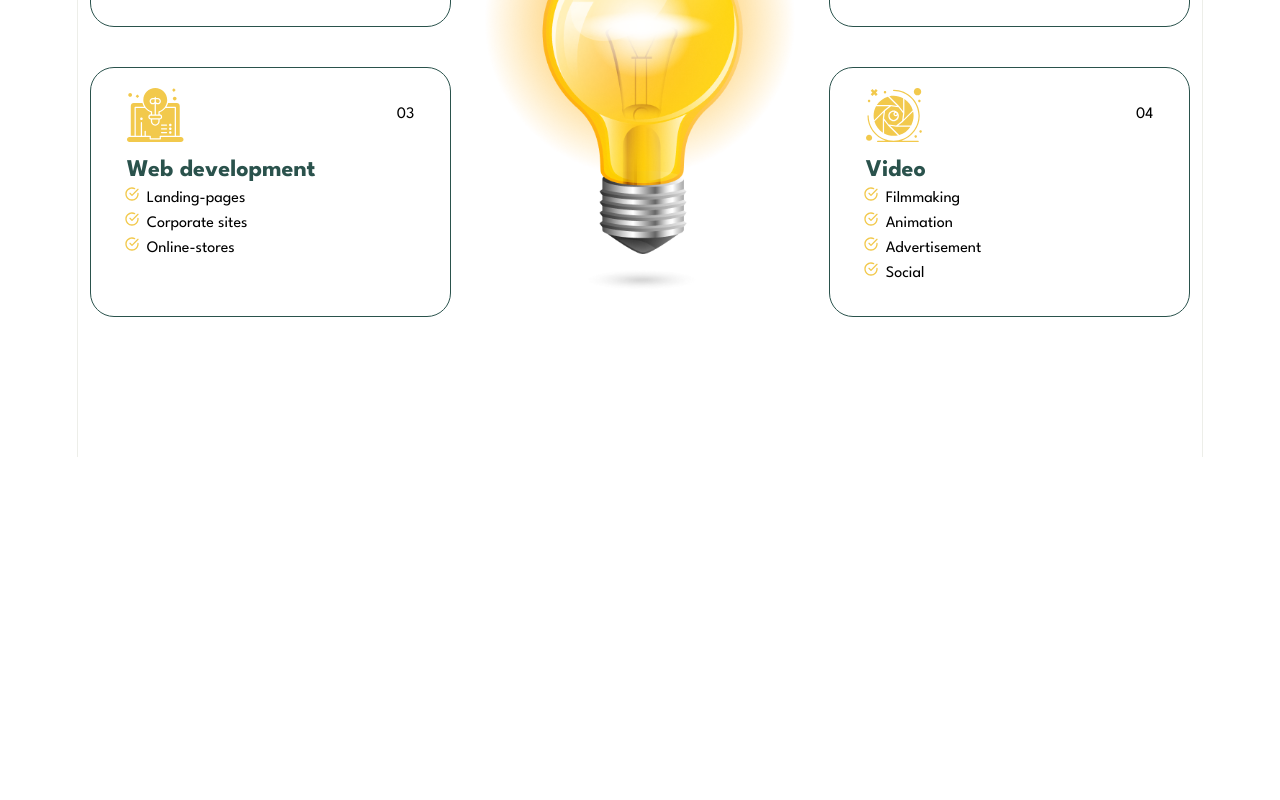
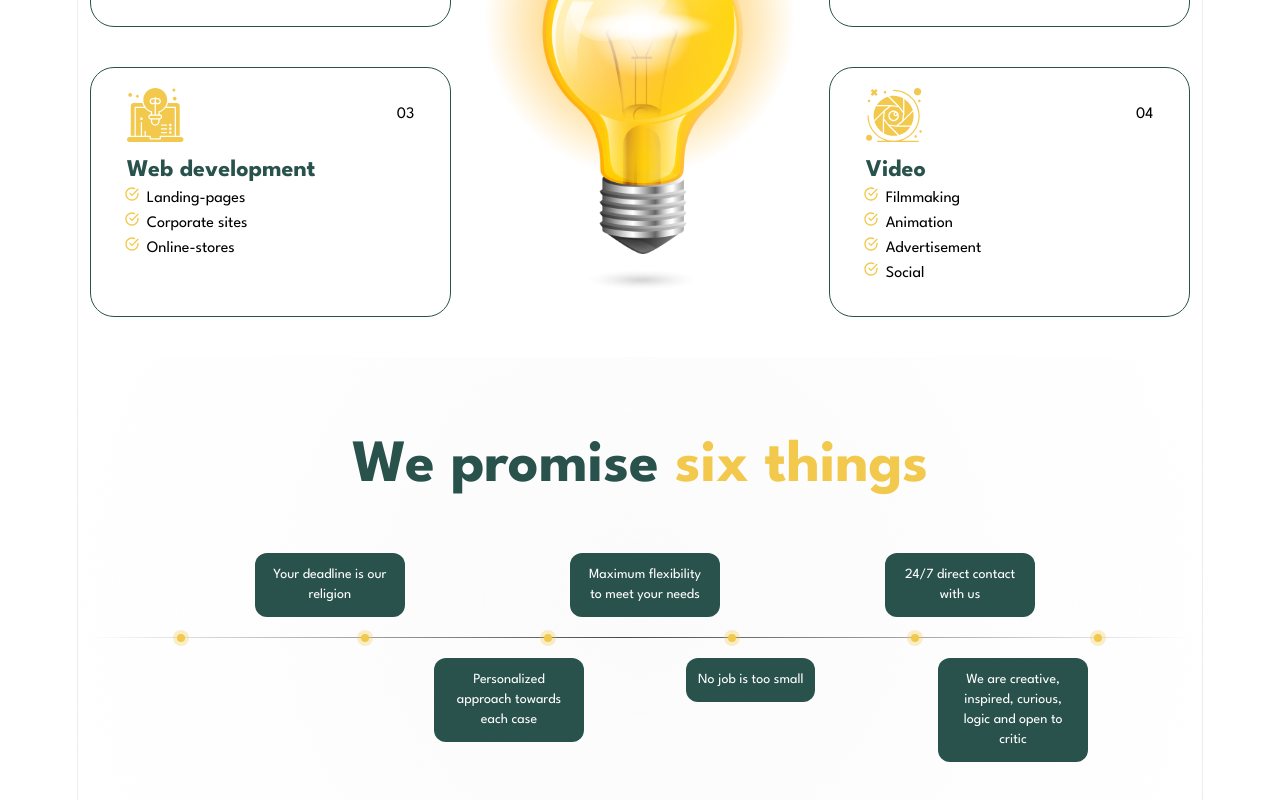
Before and after one commit to HopeMarwal/ivax, a Next.js app: page / in a window 1280 px wide. Shown: the part 1342-2142 px from the top of the page. Before the commit the page ends 1799 px from the top, so only its background shows below. Built offline with nearby package versions, Linux system fonts and the light colour scheme.

Commit message:
PromiseSection

```diff
--- a/app/layout.jsx
+++ b/app/layout.jsx
@@ -17,13 +17,14 @@ const RootLayout = ({ children }) => {
       <body>
         <aside></aside>
 
-        <main>
+        <main className='max-w-screen-xl m-auto relative'>
           <div className='middle_line'></div>
+          <Nav />
           {children}
         </main>
 
-        <aside>
-          <Nav />
+        <aside className='relative'>
+
 
         </aside>
       </body>
--- a/app/page.jsx
+++ b/app/page.jsx
@@ -1,12 +1,14 @@
 'use client'
 import Header from "@components/Header"
 import DeliverSection from "@components/DeliverSection"
+import PromiseSection from "@components/PromiseSection"
 
 export default function page() {
   return (
     <section className="w-full flex flex-wrap">
       <Header />
       <DeliverSection />
+      <PromiseSection />
     </section>
   )
 }
--- /dev/null
+++ b/components/PromiseSection.jsx
@@ -0,0 +1,59 @@
+import React from 'react'
+
+export default function PromiseSection() {
+  return (
+    <div className='promise w-full px-3 py-20 '>
+      <h3 className='text-center font-bold text-primary-green text-6xl mb-14'>
+        We promise <span className='text-primary-yellow'>six things</span>
+      </h3>
+
+      <div className="flex flex-wrap justify-between">
+        <div className="flex w-5/12 flex-col md:flex-row md:w-full justify-start gap-10 md:gap-0 md:justify-evenly">
+          <div className="promise_item">
+            <p>Your deadline is our religion</p>
+          </div>
+          <div className="promise_item">
+            <p>Maximum flexibility to meet your needs</p>
+          </div>
+          <div className="promise_item">
+            <p>24/7 direct contact with us</p>
+          </div>
+        </div>
+
+        <div className='promise_line'>
+          <div className='circle_wrapper'>
+            <div className="circle"></div>
+          </div>
+          <div className='circle_wrapper'>
+            <div className="circle"></div>
+          </div>
+          <div className='circle_wrapper'>
+            <div className="circle"></div>
+          </div>
+          <div className='circle_wrapper'>
+            <div className="circle"></div>
+          </div>
+          <div className='circle_wrapper'>
+            <div className="circle"></div>
+          </div>
+          <div className='circle_wrapper'>
+            <div className="circle"></div>
+          </div>
+        </div>
+
+        <div className="flex w-5/12 flex-col md:flex-row md:w-full justify-end gap-10 md:gap-0 md:justify-evenly items-start">
+          <div className="promise_item right" style={{ padding: 0}}></div>
+          <div className="promise_item right">
+            <p>Personalized approach towards each case</p>
+          </div>
+          <div className="promise_item right">
+            <p>No job is too small</p>
+          </div>
+          <div className="promise_item right">
+            <p>We are creative, inspired, curious, logic and open to critic</p>
+          </div>
+        </div>
+      </div>
+    </div>
+  )
+}
--- a/styles/global.css
+++ b/styles/global.css
@@ -7,6 +7,7 @@
 body {
   display: flex;
   width: 100%;
+  scroll-behavior: smooth;
 }
 aside {
   width: 6%;
@@ -35,7 +36,7 @@ main {
 }
 
 .btn.btn_menu.open {
-  @apply text-white right-2 top-0;
+  @apply text-white right-6 top-0;
   z-index: 1000;
 }
 .btn:hover {
@@ -67,10 +68,8 @@ main {
 
 /* Nav style */
 
-.nav_menu {
+.nav_menu.open {
   @apply p-2;
-}
-.nav_menu.open {
   width: 100vw;
   height: 100vh;
   position: fixed;
@@ -203,3 +202,43 @@ main {
   height: 110px;
   list-style-image: url('/images/listImg.svg');
 }
+
+/* Promise section */
+.promise {
+  background: radial-gradient(circle, rgba(251,251,251,1) 1%, rgba(255,255,255,0) 100%);;
+}
+
+.promise_item {
+  @apply flex justify-end w-full md:w-44 xl:w-40 ;
+}
+.promise_item.right {
+  @apply justify-start;
+}
+
+.promise_item p {
+  @apply text-white bg-primary-green p-3 text-sm rounded-xl;
+  width: fit-content;
+  max-width: 150px;
+  text-align: center;
+}
+
+
+.promise_line {
+  @apply w-px md:w-full h-96 md:h-px flex-col md:flex-row md:my-5  flex justify-around items-center;
+  background: linear-gradient(180deg, rgba(72, 72, 72, 0) 0.03%, #484848 48.45%, rgba(72, 72, 72, 0) 100%);
+}
+
+
+@media (min-width: 768px) {
+  .promise_line {
+    background: linear-gradient(90deg, rgba(72, 72, 72, 0) 0.03%, #484848 48.45%, rgba(72, 72, 72, 0) 100%);
+  }
+}
+
+.circle_wrapper {
+  @apply w-4 h-4 rounded-full bg-primary-yellow/30 flex justify-center items-center;
+}
+
+.circle {
+  @apply w-2 h-2 rounded-full bg-primary-yellow;
+}
--- a/tailwind.config.js
+++ b/tailwind.config.js
@@ -23,6 +23,9 @@ module.exports = {
           letterSpacing: '-0.02em',
           fontWeight: '700',
         }],
+      },
+      gap: {
+        '54' : '13.5rem'
       }
     },
   },
```
